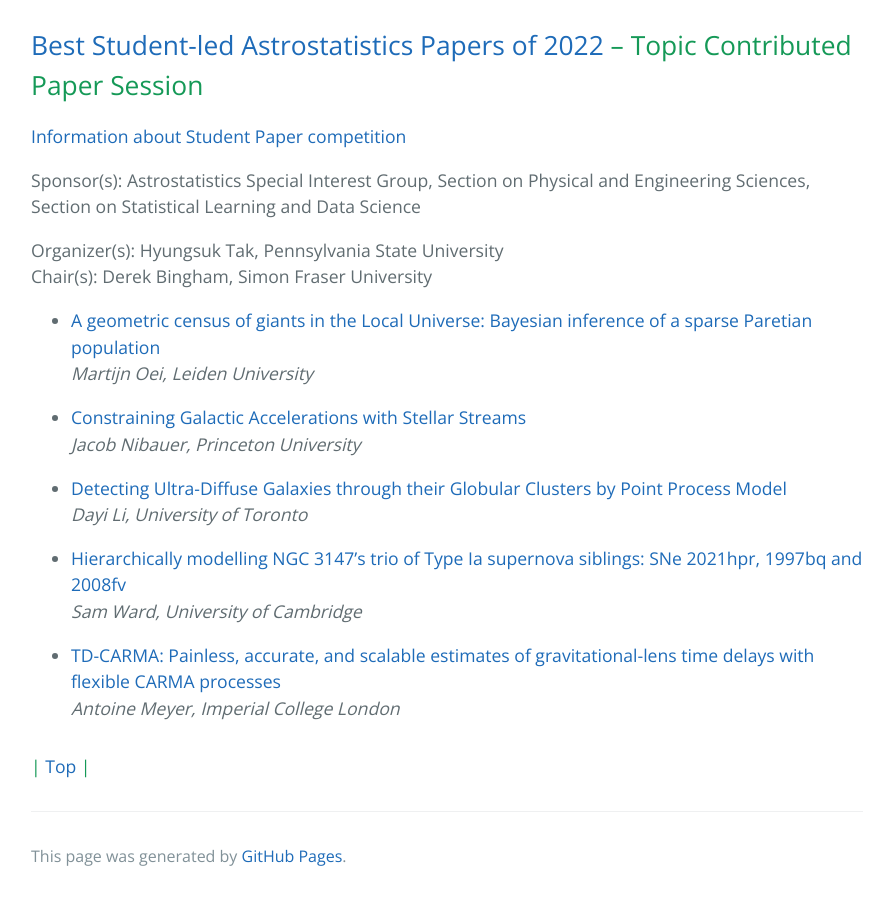
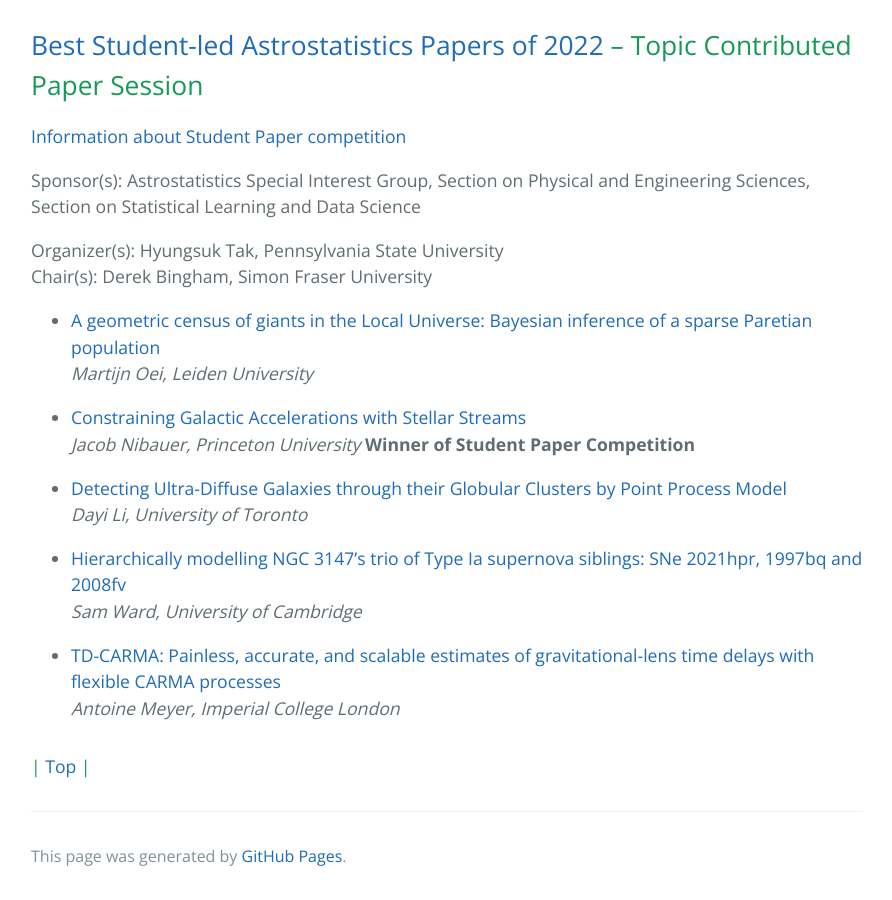
Before and after one commit to aigamstat/aigamstat.github.io, a Jekyll site: the page built from jsm2023/index.md, in a window 1280 px wide and 900 px high, scrolled down 5649 px. Shown: the whole window, without its empty margins (193-1085 px from the left). Built offline with Jekyll 4.4.1, drawn with Linux system fonts in a browser that asks for light colours.

Commit message:
jsm2023 student paper competition winner
Yay!

```diff
--- a/jsm2023/index.md
+++ b/jsm2023/index.md
@@ -179,6 +179,7 @@ To see news and announcements regarding JSM and the astrostatistics sessions, or
 
 - [Constraining Galactic Accelerations with Stellar Streams](https://ww2.aievolution.com/JSMAnnual/index.cfm?do=ev.viewEv&ev=2176)
   *Jacob Nibauer, Princeton University*
+  **Winner of Student Paper Competition**
 
 - [Detecting Ultra-Diffuse Galaxies through their Globular Clusters by Point Process Model](https://ww2.aievolution.com/JSMAnnual/index.cfm?do=ev.viewEv&ev=2174)
   *Dayi Li, University of Toronto*
```
